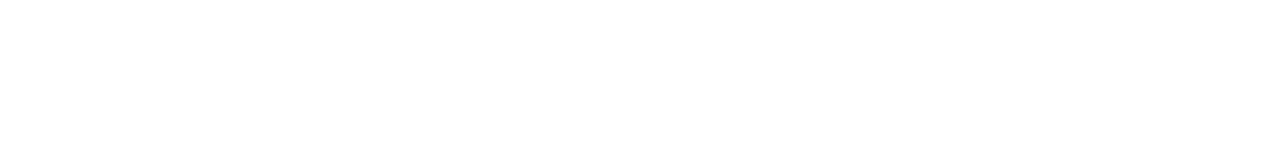
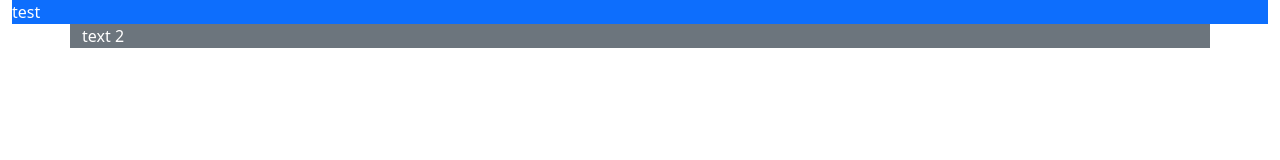
Before and after one commit to Miguel-V-DF/bootstrap-dnc, a plain HTML site: page index.html in a window 1280 px wide. Drawn offline with nearby package versions, Linux system fonts and the light colour scheme.

Commit message:
fist musings

```diff
--- a/index.html
+++ b/index.html
@@ -4,8 +4,14 @@
     <meta charset="UTF-8">
     <meta name="viewport" content="width=device-width, initial-scale=1.0">
     <title>Bootstrap</title>
+    <link href="https://cdn.jsdelivr.net/npm/bootstrap@5.3.3/dist/css/bootstrap.min.css" rel="stylesheet" integrity="sha384-QWTKZyjpPEjISv5WaRU9OFeRpok6YctnYmDr5pNlyT2bRjXh0JMhjY6hW+ALEwIH" crossorigin="anonymous">
 </head>
 <body>
-
+    <div class="container-fluid">
+        <div class="bg-primary text-white"> test</div>
+        <div class="container bg-secondary text-white"> text 2 </div>
+    </div>
+    <script src="https://cdn.jsdelivr.net/npm/@popperjs/core@2.11.8/dist/umd/popper.min.js" integrity="sha384-I7E8VVD/ismYTF4hNIPjVp/Zjvgyol6VFvRkX/vR+Vc4jQkC+hVqc2pM8ODewa9r" crossorigin="anonymous"></script>
+    <script src="https://cdn.jsdelivr.net/npm/bootstrap@5.3.3/dist/js/bootstrap.min.js" integrity="sha384-0pUGZvbkm6XF6gxjEnlmuGrJXVbNuzT9qBBavbLwCsOGabYfZo0T0to5eqruptLy" crossorigin="anonymous"></script>
 </body>
 </html>
```
